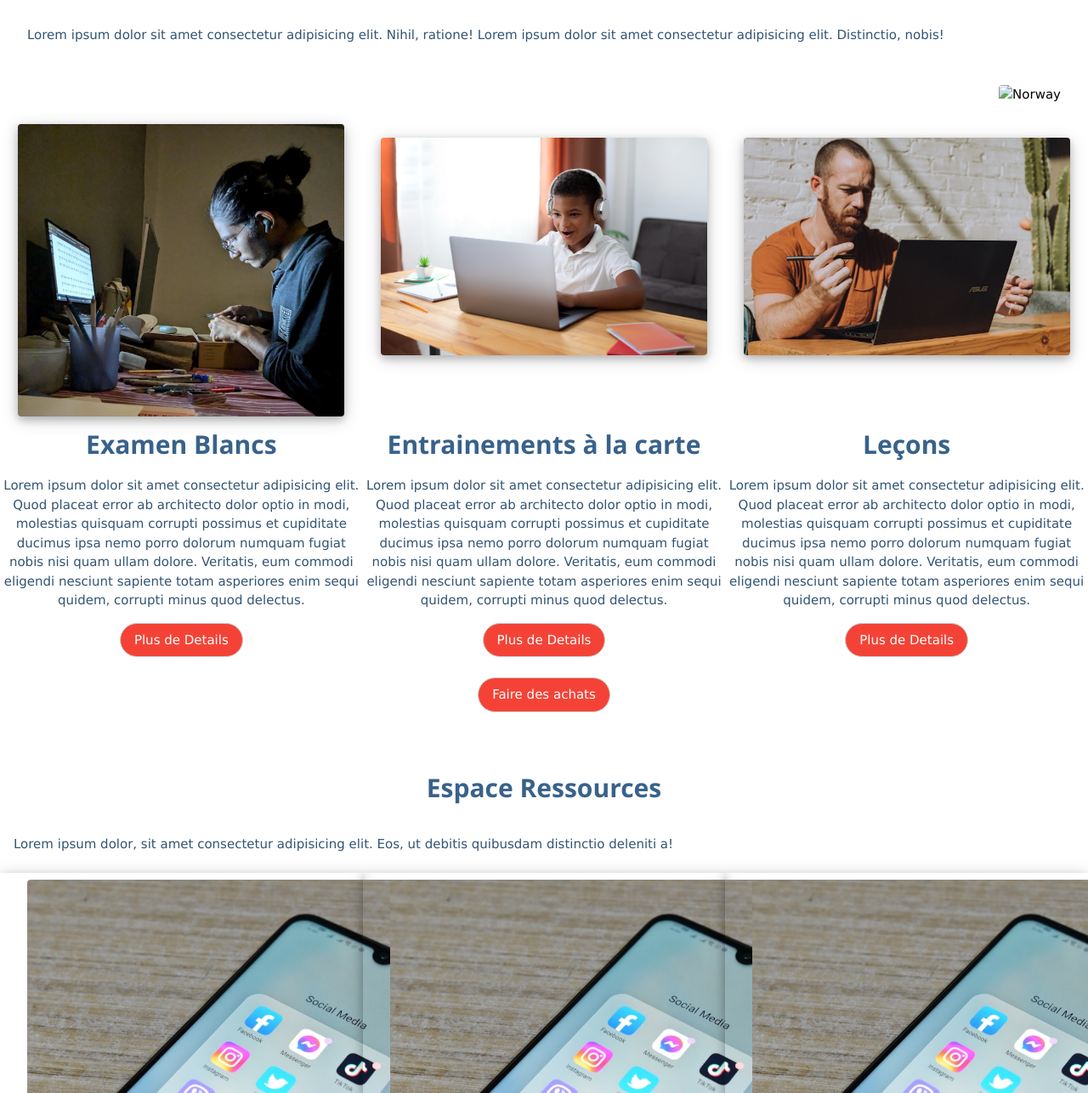
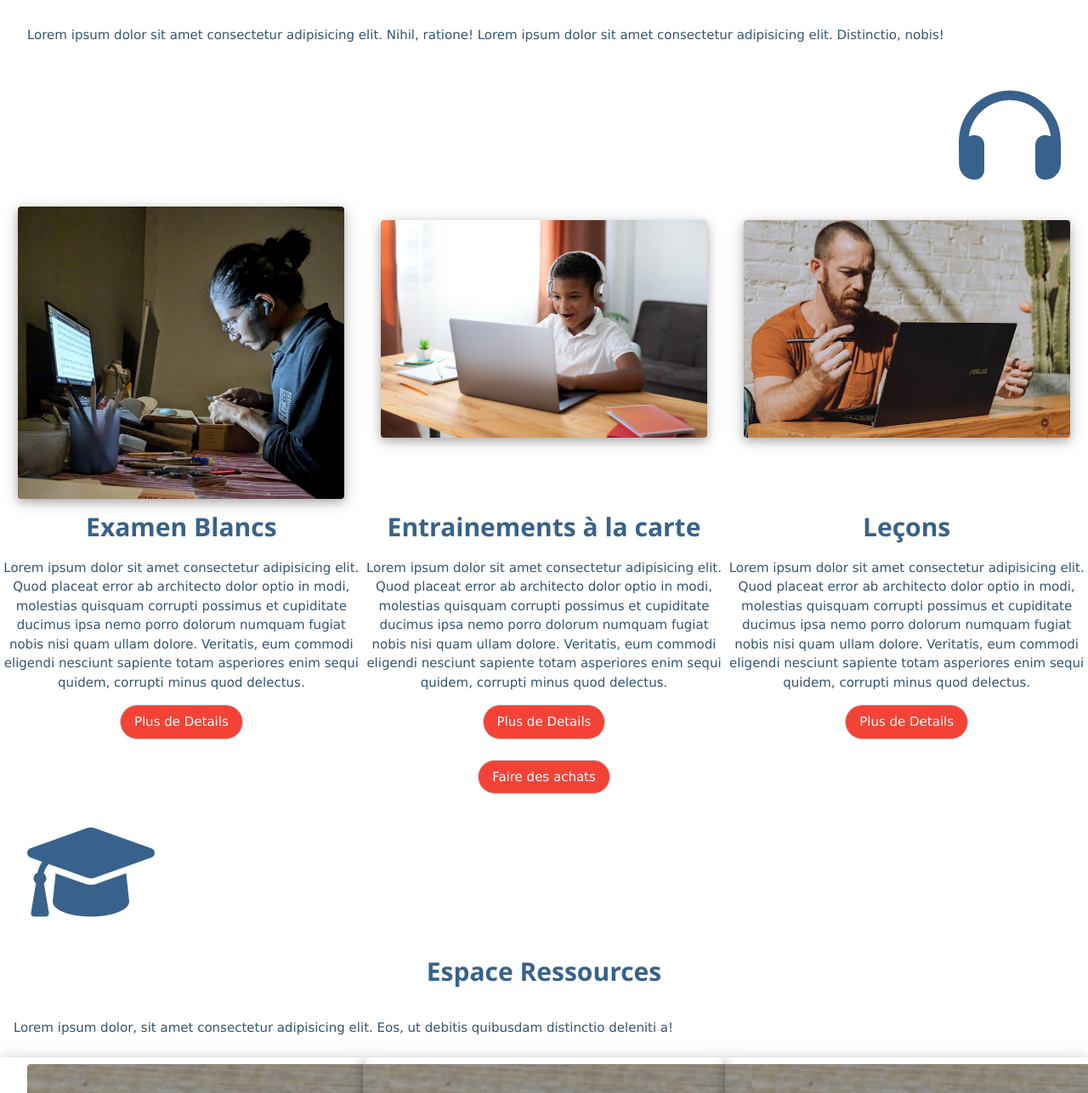
Before and after one commit to fifalianajuvenal-cloud/MAK-3, a plain HTML site: page index.html in a window 1280 px wide. Shown: the part 1044-2330 px from the top of the page at 85% size. Drawn offline with Linux system fonts and the light colour scheme.

Commit message:
new-mak-juv

```diff
--- a/index.html
+++ b/index.html
@@ -87,7 +87,7 @@
             </div>
         </div>
         <div class="w3-display w3-right w3-padding w3-margin">
-            <img src="" class="w3-round" alt="Norway">
+                <i class="fas fa-headphones fa-8x"></i>
         </div>
     </section>
     <section class="sect4">
@@ -124,7 +124,7 @@
                 <button class="w3-button  w3-border w3-red" style="border-radius: 30px;">Faire des achats</button>
             </div>
             <div class="w3-display w3-left w3-padding w3-margin">
-                <i class=""></i>
+                <i class="fas fa-graduation-cap fa-8x"></i>
             </div>
         </div>
     </section>
--- a/style.css
+++ b/style.css
@@ -41,3 +41,10 @@ footer #foot1 i{
 .sect7 #div1 h2{
     margin-left: 200px;
 }
+.sect3 i{
+    color: #38628B;
+}
+.sect5 i{
+    color: #38628B;
+;
+}
```
